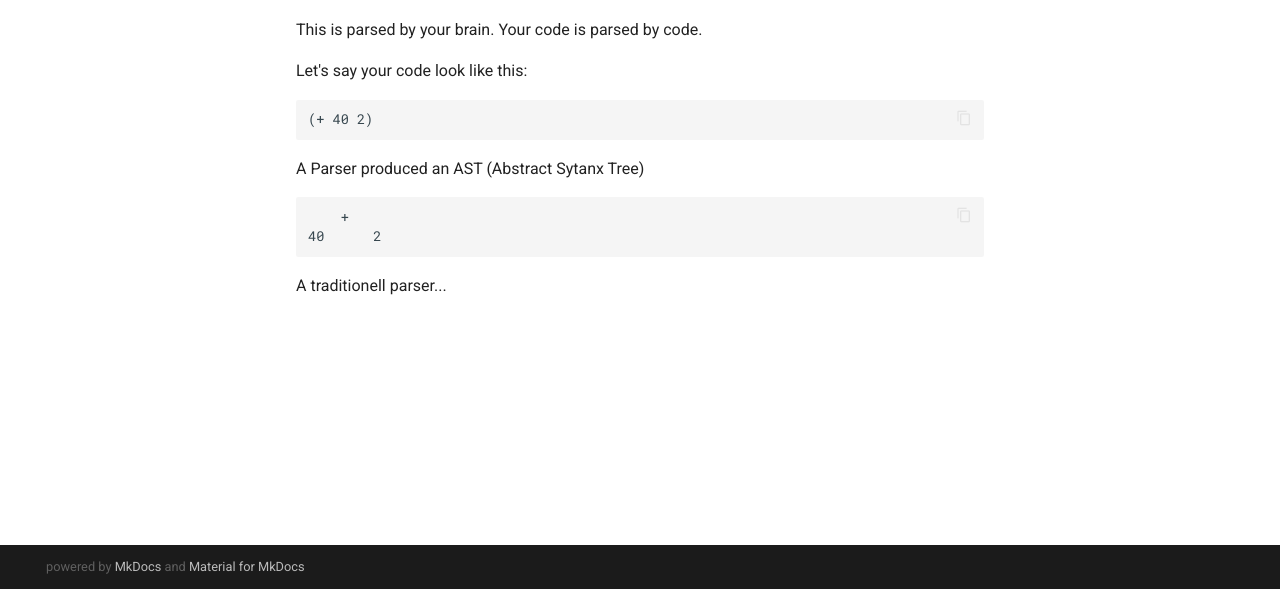
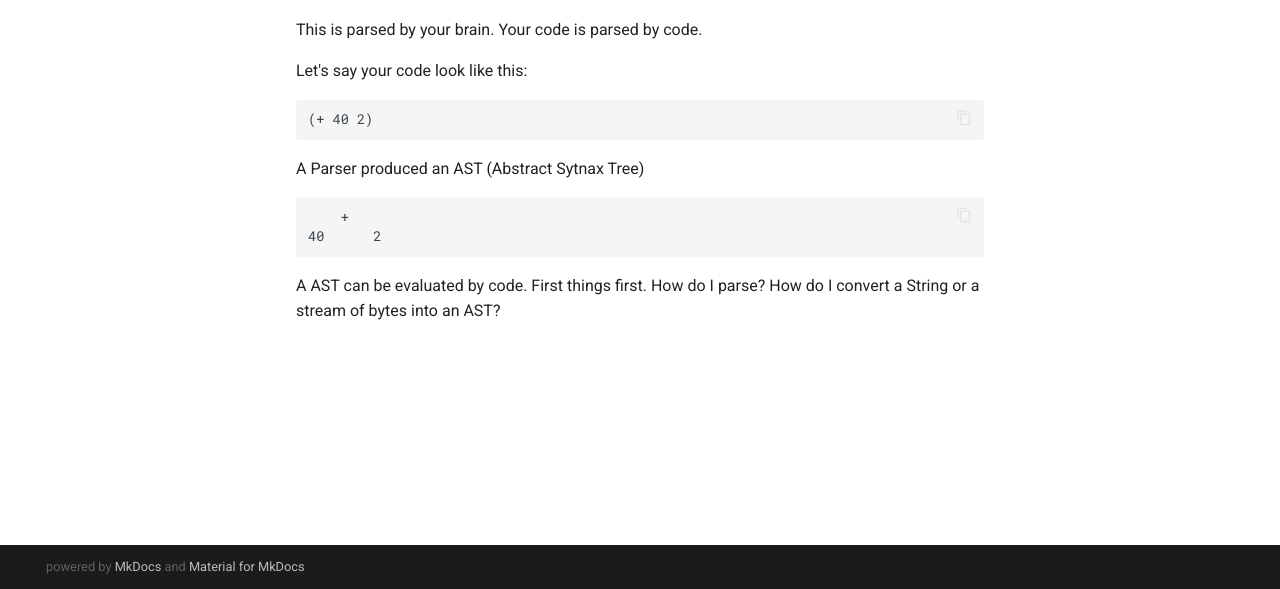
Before and after one commit to gpfeifer/parsec4j, a plain HTML site: page index.html in a window 1280 px wide. Shown: the part 211-800 px from the top of the page. Drawn offline with Linux system fonts and the light colour scheme; no server answers.

Commit message:
Deployed 155d0ac with MkDocs version: 1.1.2

```diff
--- a/index.html
+++ b/index.html
@@ -342,11 +342,14 @@ Your code is parsed by code.</p>
 <p>Let's say your code look like this:</p>
 <pre><code>(+ 40 2)
 </code></pre>
-<p>A Parser produced an AST (Abstract Sytanx Tree)</p>
+<p>A Parser produced an AST (Abstract Sytnax Tree)</p>
 <pre><code>    +
 40      2
 </code></pre>
-<p>A traditionell parser...</p>
+<p>A AST can be evaluated by code.
+First things first.
+How do I parse?
+How do I convert a String or a stream of bytes into an AST?</p>
 
 
 
--- a/search/search_index.json
+++ b/search/search_index.json
@@ -1 +1 @@
-{"config":{"lang":["en"],"min_search_length":3,"prebuild_index":false,"separator":"[\\s\\-]+"},"docs":[{"location":"","text":"Parsers This is parsed by your brain. Your code is parsed by code. Let's say your code look like this: (+ 40 2) A Parser produced an AST (Abstract Sytanx Tree) + 40 2 A traditionell parser...","title":"Parsers"},{"location":"#parsers","text":"This is parsed by your brain. Your code is parsed by code. Let's say your code look like this: (+ 40 2) A Parser produced an AST (Abstract Sytanx Tree) + 40 2 A traditionell parser...","title":"Parsers"}]}
+{"config":{"lang":["en"],"min_search_length":3,"prebuild_index":false,"separator":"[\\s\\-]+"},"docs":[{"location":"","text":"Parsers This is parsed by your brain. Your code is parsed by code. Let's say your code look like this: (+ 40 2) A Parser produced an AST (Abstract Sytnax Tree) + 40 2 A AST can be evaluated by code. First things first. How do I parse? How do I convert a String or a stream of bytes into an AST?","title":"Parsers"},{"location":"#parsers","text":"This is parsed by your brain. Your code is parsed by code. Let's say your code look like this: (+ 40 2) A Parser produced an AST (Abstract Sytnax Tree) + 40 2 A AST can be evaluated by code. First things first. How do I parse? How do I convert a String or a stream of bytes into an AST?","title":"Parsers"}]}
```
Also changed, not shown: 1 other file.
